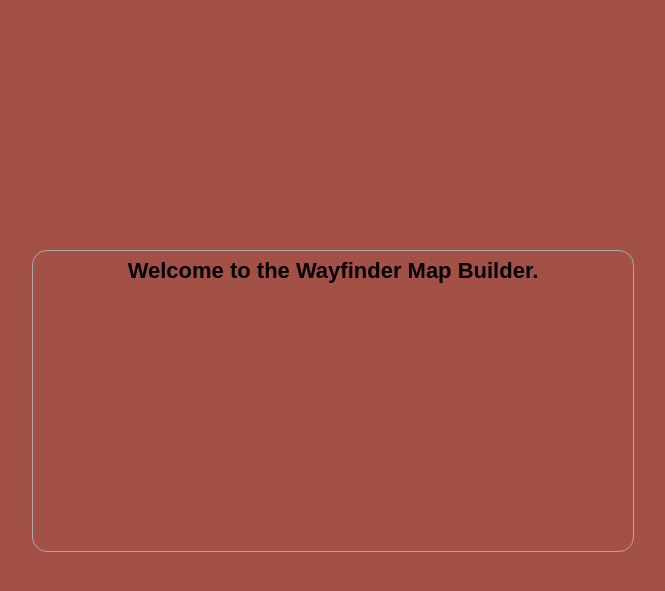
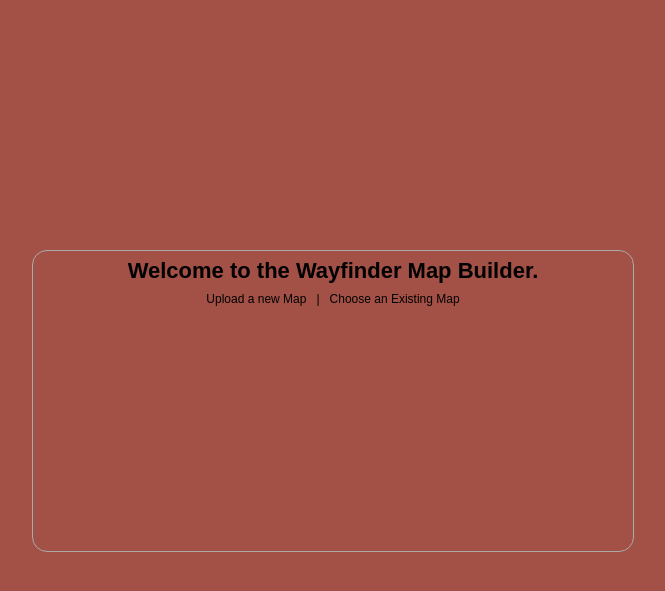
Before and after one commit to nickhentschel/wayfinder-mapping, a CodeIgniter app: page /wayfinder-mapping/ in a window 1280 px wide. Shown: the top 591 px of the page, without its empty margins (308-973 px from the left). Run offline with CodeIgniter, Linux system fonts and the light colour scheme.

Commit message:
updating splash and style.css

```diff
--- a/application/views/splash.php
+++ b/application/views/splash.php
@@ -1,3 +1,6 @@
 <div class="center-content">
 	<h3>Welcome to the Wayfinder Map Builder.</h3>
+	<div class="options">
+		<a href="uploadmap">Upload a new Map</a>|<a href="#">Choose an Existing Map</a>
+	</div>
 </div>
--- a/assets/css/style.css
+++ b/assets/css/style.css
@@ -64,6 +64,15 @@ h3 {
 	font-weight: bold;
 }
 
+a {
+	color: #000;
+	text-decoration: none;
+}
+
+a:hover {
+	text-decoration: underline;
+}
+
 	.center-content {
 		width: 600px;
 		height: 300px;
@@ -81,3 +90,11 @@ h3 {
 	.center-content h3 {
 		padding: 12px;
 	}
+
+	.center-content .options {
+		text-align: center;
+	}
+
+		.center-content .options a {
+			padding: 0 10px;
+		}
```
